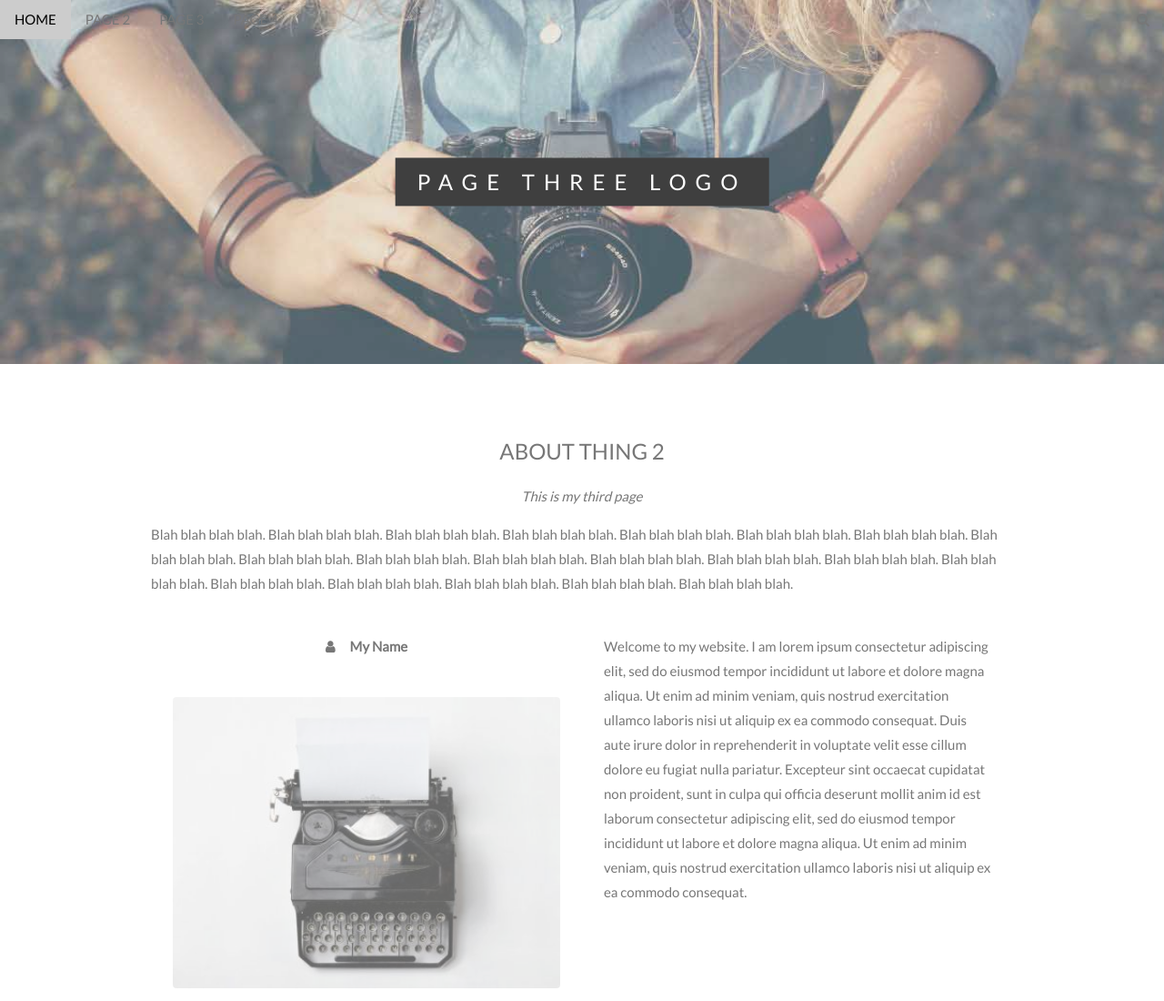
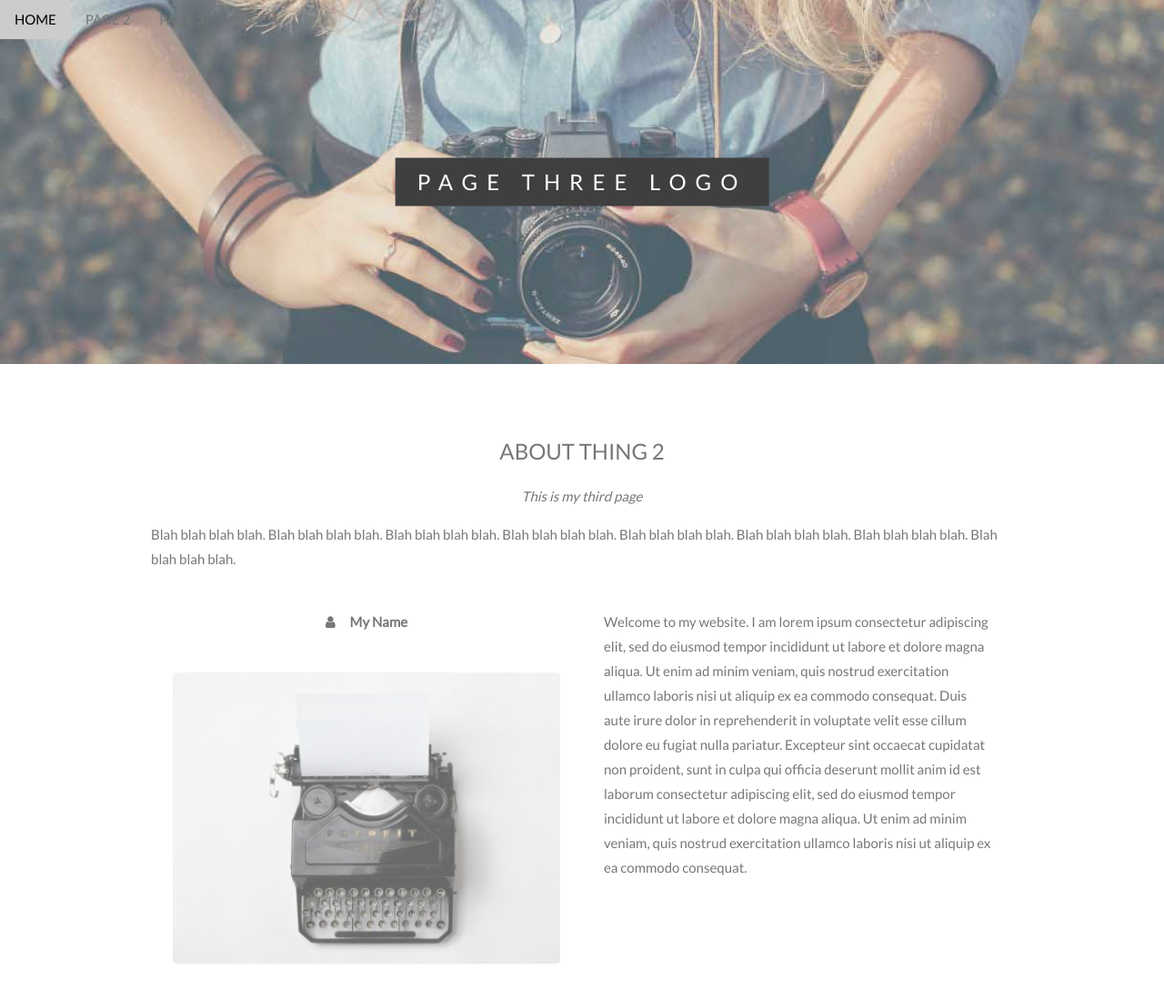
Before and after one commit to makingfriendsteam/Making_Friends, a plain HTML site: page page3.html in a window 1280 px wide. Shown: the top 1100 px of the page at 91% size. Drawn offline with Linux system fonts and the light colour scheme.

Commit message:
committed

```diff
--- a/page3.html
+++ b/page3.html
@@ -45,9 +45,6 @@
   <h3 class="w3-center">ABOUT THING 2</h3>
   <p class="w3-center"><em>This is my third page</em></p>
   <p>
-      Blah blah blah blah. Blah blah blah blah. Blah blah blah blah. Blah blah blah blah.
-      Blah blah blah blah. Blah blah blah blah. Blah blah blah blah. Blah blah blah blah.
-      Blah blah blah blah. Blah blah blah blah. Blah blah blah blah. Blah blah blah blah.
       Blah blah blah blah. Blah blah blah blah. Blah blah blah blah. Blah blah blah blah.
       Blah blah blah blah. Blah blah blah blah. Blah blah blah blah. Blah blah blah blah.
   </p>
```
